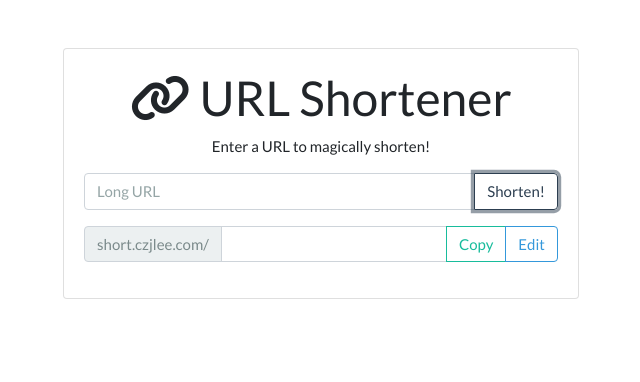
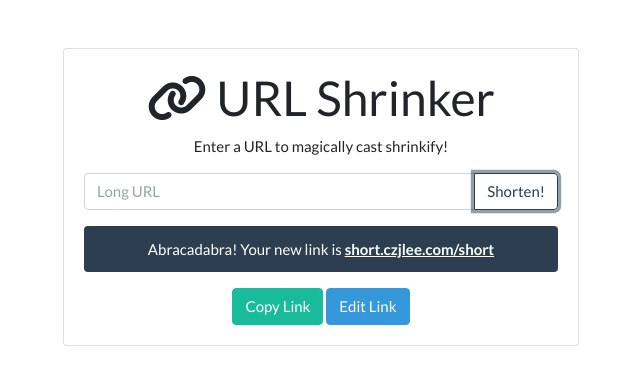
Before and after one commit to CzJLee/URL-Shortener, a website: page public/index.html in a window 1280 px wide. Both pictures are taken after a click on the button "Shorten!". Shown: the whole page, without its empty margins (319-959 px from the left). Drawn offline with nearby package versions, Linux system fonts and the light colour scheme.

Commit message:
UI Improvements and changes

```diff
--- a/package.json
+++ b/package.json
@@ -11,7 +11,8 @@
   "dependencies": {
     "dotenv": "^8.2.0",
     "express": "^4.17.1",
-    "mongoose": "^5.10.7"
+    "mongoose": "^5.10.7",
+    "valid-url": "^1.0.9"
   },
   "devDependencies": {
     "nodemon": "^2.0.4"
--- a/public/index.html
+++ b/public/index.html
@@ -15,29 +15,42 @@
 		<div class="col-md-5 m-auto">
 			<div class="card card-body text-center">
 				<!-- Use Font Awesome Node JS logo -->
-				<h1><i class="fas fa-link"></i> URL Shortener</h1>
+				<h1><i class="fas fa-link"></i> URL Shrinker</h1>
 
-				<p>Enter a URL to magically shorten!</p>
+				<p>Enter a URL to magically cast shrinkify!</p>
 				<div class="input-group mb-3">
-					<input type="text" class="form-control" placeholder="Long URL" aria-label="Long URL" aria-describedby="button-addon2">
+					<input type="text" class="form-control" placeholder="Long URL" aria-label="Long URL" aria-describedby="button-addon2" id="long-url">
 					<div class="input-group-append">
-						<button class="btn btn-outline-primary" type="button" id="button-addon2">Shorten!</button>
+						<button class="btn btn-outline-primary" type="button" id="button-addon2" onclick="shortenURL()">Shorten!</button>
 					</div>
 				</div>
 
-				<div class="input-group mb-3">
+
+				<div class="alert alert-primary" role="alert" id="test-alert" hidden>
+					Abracadabra! Your new link is <a href="#" class="alert-link" id="short-link" target="_blank"></a>
+				</div>
+
+				<div>
+					<button type="button" class="btn btn-success" id="copy-button" onclick="copyToClipboard()" hidden>Copy Link</button>
+					<button type="button" class="btn btn-info" id="edit-button" onclick="editButton()" hidden>Edit Link</button>
+				</div>
+
+				<div class="input-group mb-3" id="short-url-group" hidden>
 					<div class="input-group-prepend">
 						<span class="input-group-text" id="basic-addon3">short.czjlee.com/</span>
 					</div>
-					<input type="text" class="form-control" id="basic-url" aria-describedby="basic-addon3">
-					<div class="input-group-append" id="button-addon4">
-						<button class="btn btn-outline-success" type="button">Copy</button>
-						<button class="btn btn-outline-info" type="button">Edit</button>
-					</div>
+					<input type="text" class="form-control" id="short-url" aria-describedby="basic-addon3">
+				</div>
+
+				<div>
+					<button type="button" class="btn btn-info" id="save-button" onclick="saveButton()" hidden>Save Link</button>
 				</div>
 			</div>
 		</div>
 	</div>
+
+	<!-- Form JS -->
+	<script src="script.js"></script>
 
 	<!-- Bootstrap JS -->
 	<script src="https://code.jquery.com/jquery-3.5.1.slim.min.js" integrity="sha384-DfXdz2htPH0lsSSs5nCTpuj/zy4C+OGpamoFVy38MVBnE+IbbVYUew+OrCXaRkfj" crossorigin="anonymous"></script>
--- /dev/null
+++ b/public/script.js
@@ -0,0 +1,54 @@
+function shortenURL() {
+	const longURL = document.getElementById("long-url").value;
+
+	// Input validation
+
+	// On Success
+	// document.getElementById("short-url-group").hidden = false;
+	document.getElementById("copy-button").hidden = false;
+	document.getElementById("edit-button").hidden = false;
+
+	const shortURL = "short.czjlee.com/" + "short"
+	document.getElementById("short-url").value = "short";
+	document.getElementById("test-alert").hidden = false;
+	document.getElementById("short-link").innerHTML = shortURL;
+	document.getElementById("short-link").href = shortURL;
+}
+
+// function editURL() {
+// 	const shortURL = "short.czjlee.com/" + document.getElementById("short-url").value;
+// 	document.getElementById("short-link").innerHTML = shortURL;
+// }
+
+function copyToClipboard() {
+	const textToCopy =
+		"short.czjlee.com/" + document.getElementById("short-url").value;
+	navigator.clipboard.writeText(textToCopy).then(
+		function () {
+			const copyButton = document.getElementById("copy-button");
+			copyButton.innerHTML = "Copied!";
+		},
+		function (error) {
+			alert("Copy Failed");
+		}
+	);
+}
+
+function editButton() {
+	document.getElementById("short-url-group").hidden = false;
+	document.getElementById("test-alert").hidden = true;
+	document.getElementById("copy-button").hidden = true;
+	document.getElementById("edit-button").hidden = true;
+	document.getElementById("save-button").hidden = false;
+}
+
+function saveButton() {
+	const shortURL = "short.czjlee.com/" + document.getElementById("short-url").value;
+	document.getElementById("short-link").innerHTML = shortURL;
+	document.getElementById("test-alert").hidden = false;
+	document.getElementById("copy-button").hidden = false;
+	document.getElementById("edit-button").hidden = false;
+	document.getElementById("short-url-group").hidden = true;
+	document.getElementById("save-button").hidden = true;
+	document.getElementById("copy-button").innerHTML = "Copy Link";
+}
```
Also changed, not shown: 1 other file.
